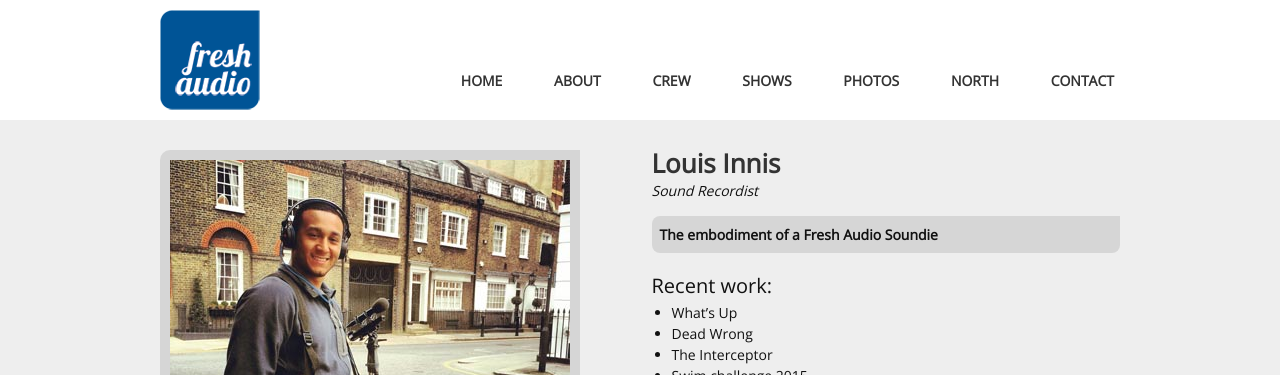
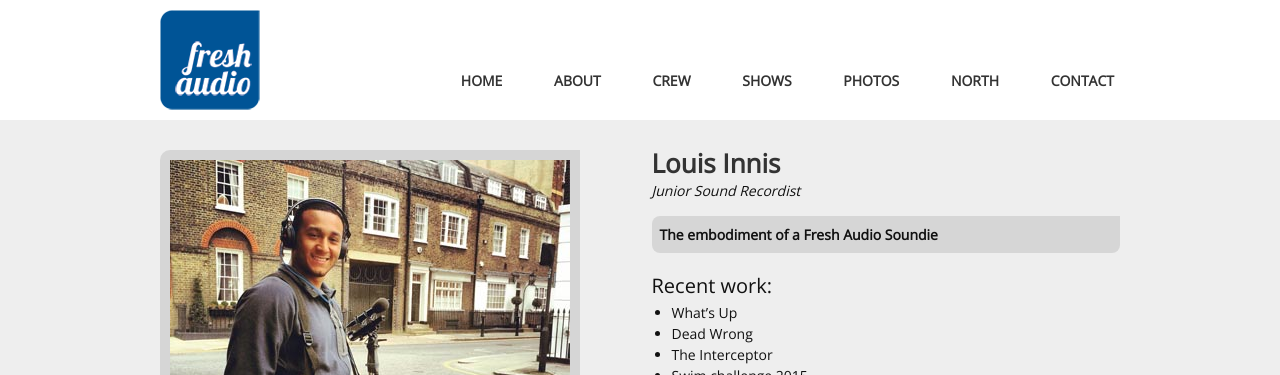
Before and after one commit to freshaudio/fresh-audio, a Jekyll site: the page built from crew-members/louis.md, in a window 1280 px wide. Shown: the top 375 px of the page. Built offline with Jekyll 4.4.1, drawn with Linux system fonts in a browser that asks for light colours.

Commit message:
Tweak crew members

```diff
--- a/_data/crew.yml
+++ b/_data/crew.yml
@@ -26,7 +26,7 @@
 - id: louis
   first_name: Louis
   last_name: Innis
-  job: Sound Recordist
+  job: Junior Sound Recordist
 
 - id: steve
   first_name: Steve
--- a/crew-members/louis.md
+++ b/crew-members/louis.md
@@ -5,7 +5,7 @@ permalink: /crew/louis/
 ---
 
 # Louis Innis
-_Sound Recordist_
+_Junior Sound Recordist_
 
 The embodiment of a Fresh Audio Soundie
 
```
Also changed, not shown: crew-members/ryan.md (+2 -1 lines).
